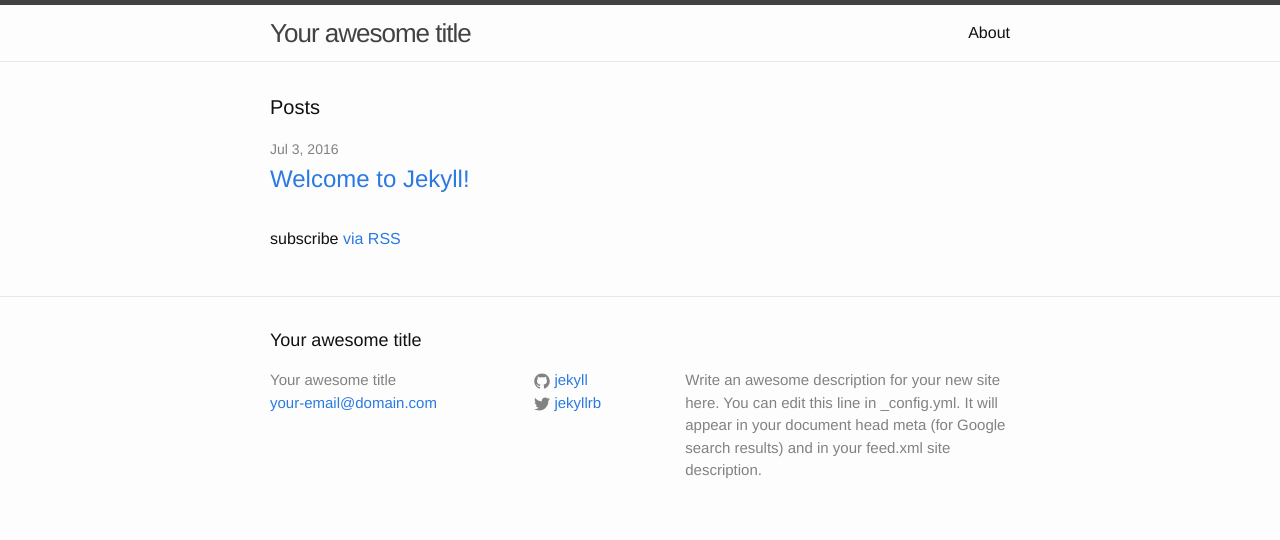
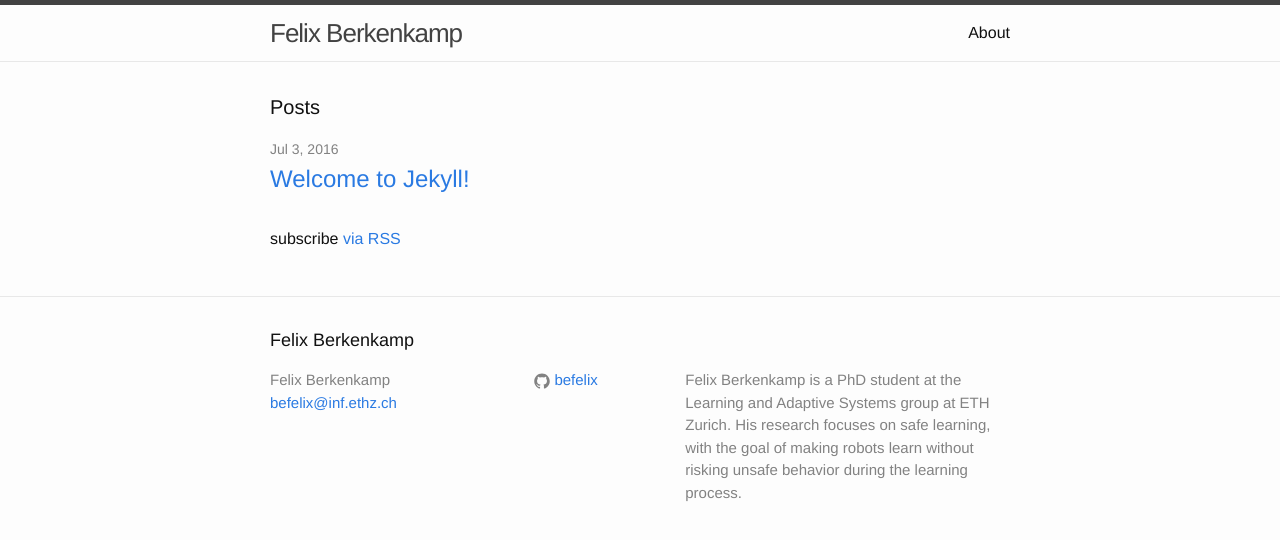
Before and after one commit to befelix/befelix.github.io, a Jekyll site: the page built from index.html, in a window 1280 px wide. Shown: the top 540 px of the page. Built offline with Jekyll 4.4.1, drawn with Linux system fonts in a browser that asks for light colours.

Commit message:
basic configuration

```diff
--- a/_config.yml
+++ b/_config.yml
@@ -6,16 +6,20 @@
 # 'jekyll serve'. If you change this file, please restart the server process.
 
 # Site settings
-title: Your awesome title
-email: your-email@domain.com
+title: Felix Berkenkamp
+email: befelix@inf.ethz.ch
 description: > # this means to ignore newlines until "baseurl:"
-  Write an awesome description for your new site here. You can edit this
-  line in _config.yml. It will appear in your document head meta (for
-  Google search results) and in your feed.xml site description.
+  Felix Berkenkamp is a PhD student at the Learning and Adaptive Systems
+  group at ETH Zurich. His research focuses on safe learning, with the
+  goal of making robots learn without risking unsafe behavior during
+  the learning process.
 baseurl: "" # the subpath of your site, e.g. /blog
-url: "http://yourdomain.com" # the base hostname & protocol for your site
-twitter_username: jekyllrb
-github_username:  jekyll
+url: "http://localhost:4000" # the base hostname & protocol for your site
+github_username:  befelix
 
 # Build settings
-markdown: kramdown
+sass:
+  sass_dir: _sass
+include: ['_pages']
+karmdown:
+  input: GFM
```
